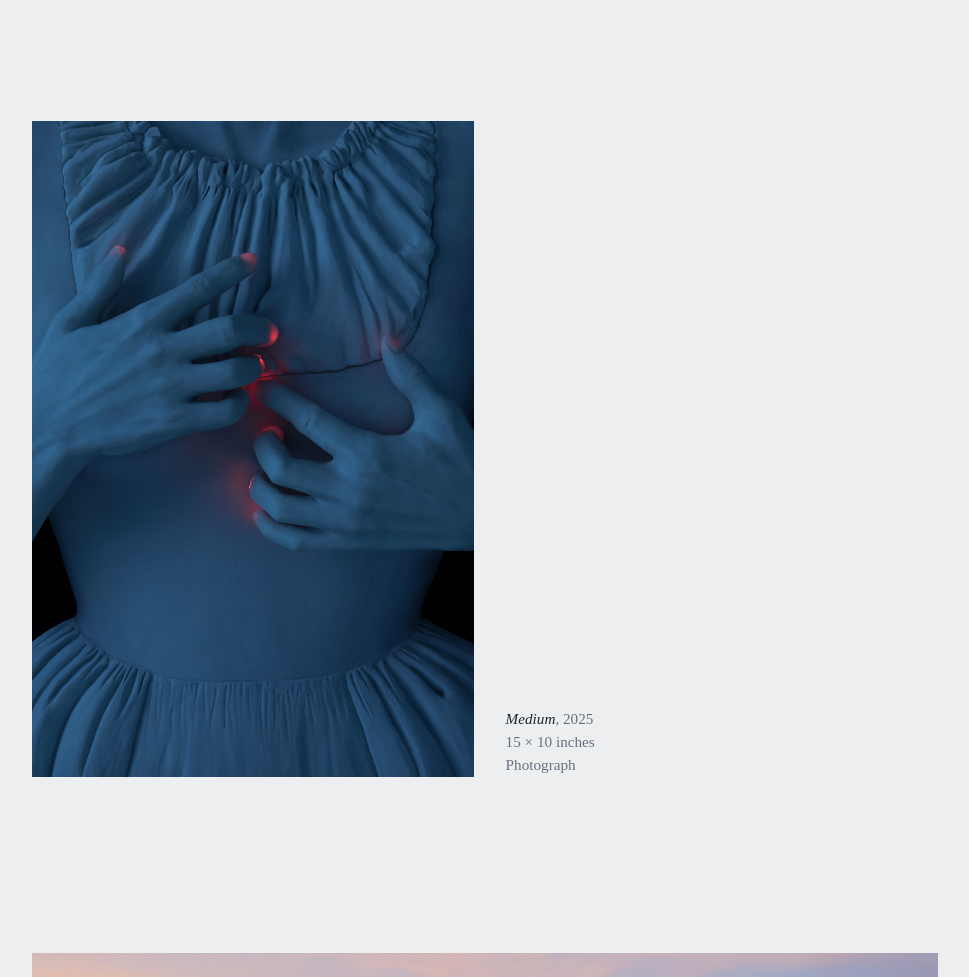
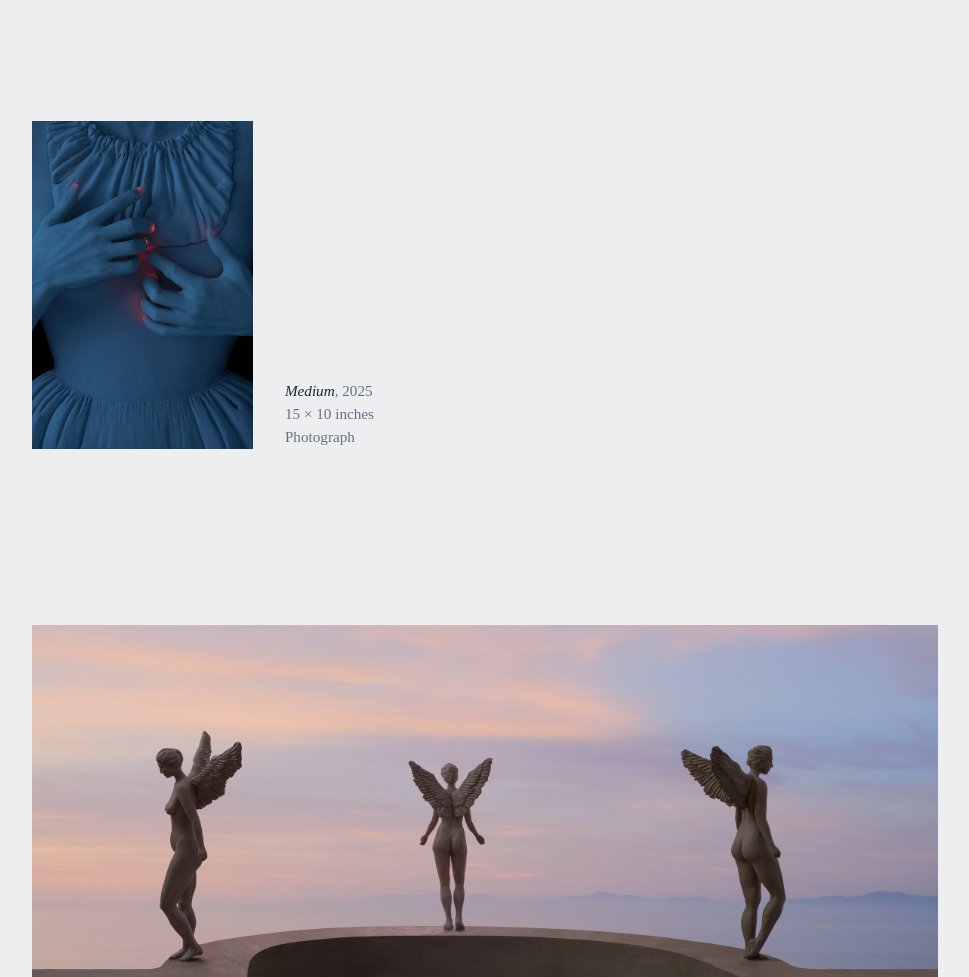
Before and after one commit to sensenon/artist-website, a plain HTML site: page index.html in a window 1280 px wide. Shown: the part 4020-4997 px from the top of the page, without its empty margins (19-988 px from the left). Drawn offline with Linux system fonts and the light colour scheme.

Commit message:
Add files via upload

```diff
--- a/index.html
+++ b/index.html
@@ -77,7 +77,7 @@
         <p class="label"><span class="title">The Evening</span>, 2022<br>36 × 26 inches<br>Photograph</p>
       </li>
 
-      <li class="work">
+      <li class="work work--half">
         <button type="button" aria-label="Enlarge Medium">
           <img src="heather-cleary-medium-2025.jpg" width="1615" height="2400" loading="lazy"
                alt="Medium, 2025, photograph by Heather Cleary">
--- a/style.css
+++ b/style.css
@@ -99,6 +99,9 @@ main { padding: 0 var(--gutter); }
   width: auto;
   height: auto;
 }
+
+/* A piece shown at half the usual size (e.g. Medium) */
+.work--half img { max-height: 41vh; }
 
 .label {
   margin: 0;
@@ -209,6 +212,7 @@ body.lb-open { overflow: hidden; }
     margin-bottom: 88px;
   }
   .work img { max-height: none; }
+  .work--half img { width: 50%; }
   .cv li { grid-template-columns: 3rem minmax(0, 1fr); gap: 12px; }
   .lightbox { padding: 12px; }
   .lightbox .lb-bar { flex-direction: column; align-items: flex-start; }
```
